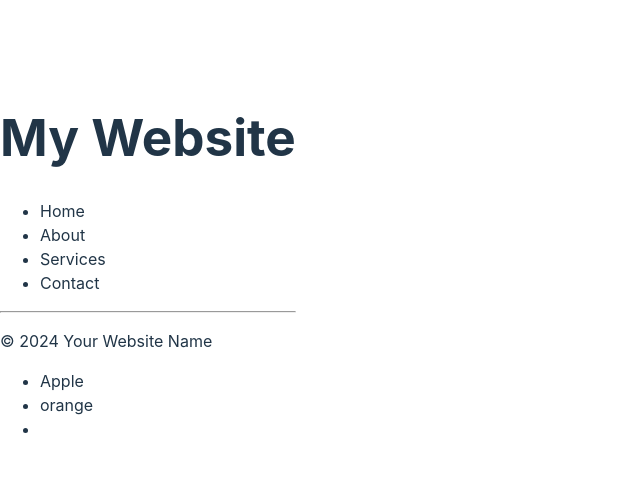
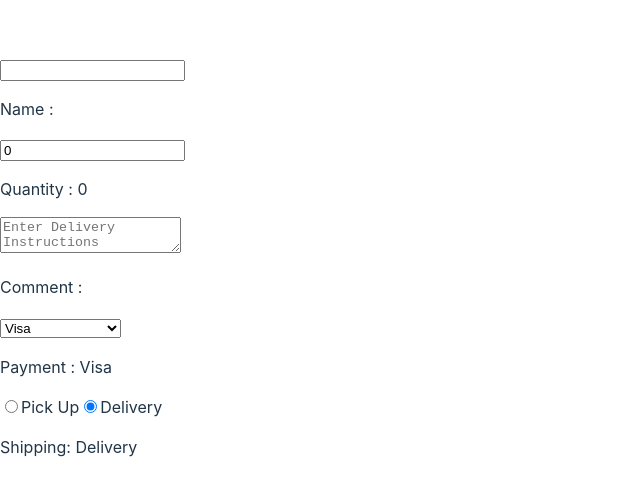
Before and after one commit to Newtanmukh/React, a React (Vite) app: page / in a window 1280 px wide. Shown: the part 134-630 px from the top of the page, without its empty margins (0-640 px from the left). Built offline with nearby package versions, Linux system fonts and the light colour scheme.

Commit message:
MyComponent and App,Food and Footer updated

```diff
--- a/src/App.jsx
+++ b/src/App.jsx
@@ -1,14 +1,10 @@
-import Header from "./Header"
-import Footer from "./Footer";
-import Food from "./Food";
+import MyComponent from "./MyComponent";
 
 
 function App() {
   return(
     <>
-        <Header/>
-        <Footer/>
-        <Food/>
+      <MyComponent></MyComponent>
     </>
 
   );
--- a/src/Food.jsx
+++ /dev/null
@@ -1,15 +0,0 @@
-function Food(){
-
-    const food1 = "orange";
-    const food2 = "apple";
-
-    return(
-        <ul>
-            <li>Apple</li>
-            <li>{food1}</li>
-            <li>{food2.toUpperCase}</li>
-        </ul>
-    );
-}
-
-export default Food;
--- a/src/Footer.jsx
+++ /dev/null
@@ -1,10 +0,0 @@
-function Footer(){
-    return(
-        <footer>
-            <p> &copy; {new Date().getFullYear()} Your Website Name </p>
-        </footer>
-
-    );
-}
-
-export default Footer;
--- a/src/Header.jsx
+++ /dev/null
@@ -1,21 +0,0 @@
-
-
-function Header(){
-    return(
-        <header>
-            <h1>My Website</h1>
-            <nav>
-                <ul>
-                    <li><a href="#"></a>Home</li>
-                    <li><a href="#"></a>About</li>
-                    <li><a href="#"></a>Services</li>
-                    <li><a href="#"></a>Contact</li>
-                </ul>
-            </nav>
-            <hr></hr>
-        </header>
-
-    );
-}
-
-export default Header;
--- /dev/null
+++ b/src/MyComponent.jsx
@@ -0,0 +1,80 @@
+import React,{useState} from "react";
+
+
+function MyComponent(){
+    const [name,setName] = useState("");
+
+    const [quantity, setQuantity] = useState(0);
+
+    const [comment, setComment] = useState("");
+
+    const [payment, setPayment] = useState("Visa");
+
+    const [shipping, setShipping] = useState("Delivery");
+
+
+
+    function handleNameChange(event){
+        setName(event.target.value);
+    }
+
+    function handleQuantityChange(event){
+        setQuantity(event.target.value);
+    }
+
+    function handleCommentChange(event){
+        setComment(event.target.value);
+    }
+    function handlePaymentChange(event){
+        setPayment(event.target.value);
+    }
+
+    function handleShippingChange(event){
+        setShipping(event.target.value);
+    }
+
+
+    return (<div>
+                <input value={name} onChange={handleNameChange}></input>
+                <p> Name : {name}</p>
+
+                <input value={quantity} onChange={handleQuantityChange} type="number"></input>
+                <p> Quantity : {quantity}</p>
+
+                <textarea value={comment} onChange={handleCommentChange}
+                placeholder="Enter Delivery Instructions"></textarea>
+                <p>Comment : {comment}</p>
+
+                <select value={payment} onChange={handlePaymentChange}>
+                    <option value="">Select an Option</option>
+                    <option value="Visa">Visa</option>
+                    <option value="MasterCard">MasterCard</option>
+                    <option value="GiftCard">GiftCard</option>
+                </select>
+                <p>Payment : {payment}</p>
+
+
+                <label>
+
+                    <input type="radio"
+                    value="Pick Up"
+                    checked = {shipping==="Pick Up"}
+                    onChange={handleShippingChange}></input>
+                    Pick Up
+                </label>
+
+                <label>
+
+                    <input type="radio"
+                    value="Delivery"
+                    checked = {shipping==="Delivery"}
+                    onChange={handleShippingChange}></input>
+                    Delivery
+                </label>
+
+                <p>Shipping: {shipping}</p>
+
+            </div>);
+}
+
+export default MyComponent;
```
